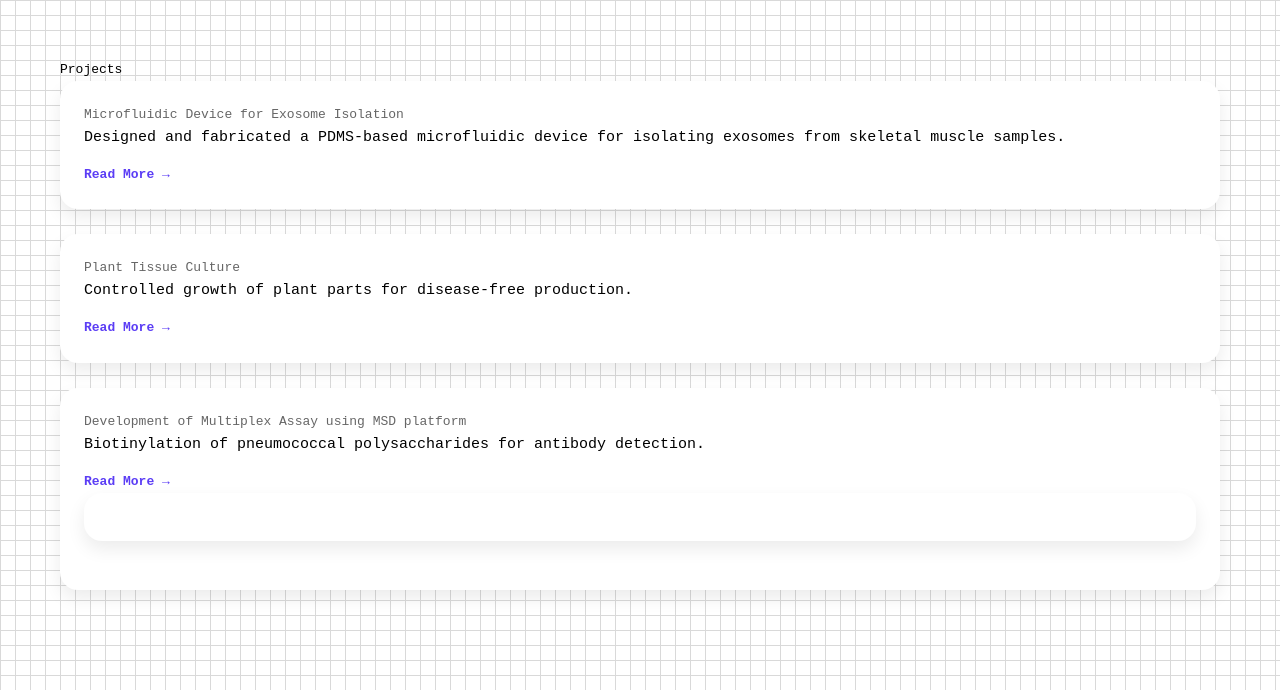
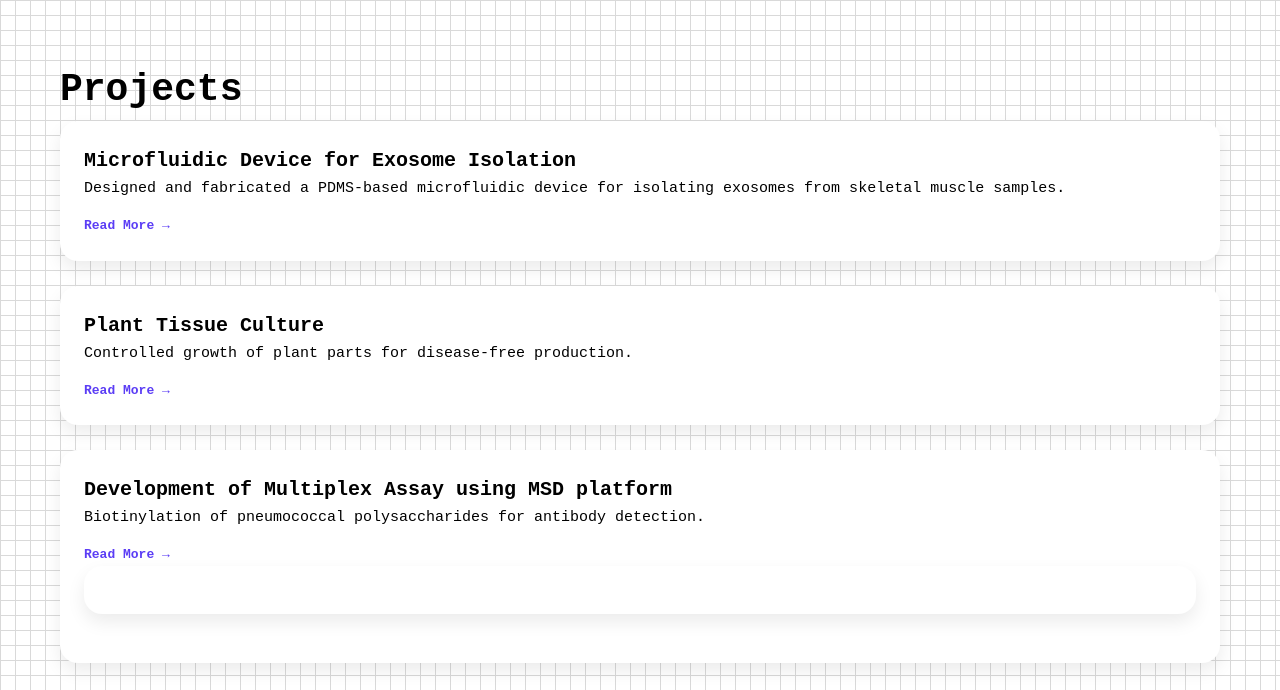
Before and after one commit to ananyawnss/Portfolio, a plain HTML site: page projects.html in a window 1280 px wide. Shown: the top 690 px of the page. Drawn offline with Linux system fonts and the light colour scheme.

Commit message:
Update projects.html

```diff
--- a/projects.html
+++ b/projects.html
@@ -7,10 +7,10 @@
         <meta name="viewport" content="width=device-width, initial-scale=1.0">
     </head>
     <body>
-        <h7> Projects</h7>
+        <h1> Projects</h1>
     <div class="projects-container">
       <div class="project-card">
-    <h8>Microfluidic Device for Exosome Isolation</h8>
+    <h2>Microfluidic Device for Exosome Isolation</h2>
     <p>
         Designed and fabricated a PDMS-based microfluidic device for
         isolating exosomes from skeletal muscle samples.
@@ -19,7 +19,7 @@
      </div>
 
      <div class="project-card">
-    <h8>Plant Tissue Culture</h8>
+    <h2>Plant Tissue Culture</h2>
     <p>
         Controlled growth of plant parts for disease-free production.
     </p>
@@ -27,7 +27,7 @@
      </div>
 
     <div class="project-card">
-    <h8>Development of Multiplex Assay using MSD platform</h8>
+    <h2>Development of Multiplex Assay using MSD platform</h2>
     <p>
         Biotinylation of pneumococcal polysaccharides for antibody detection.
     </p>
```
